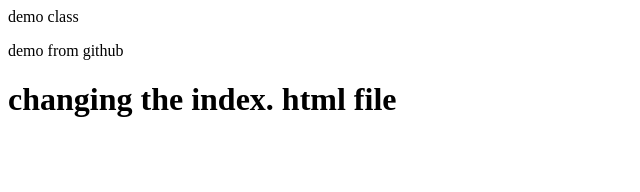
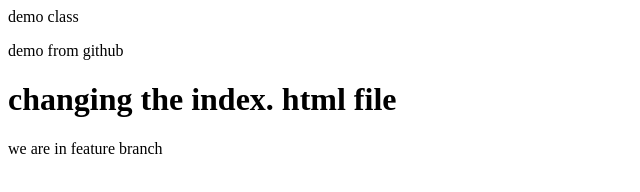
Before and after one commit to Gangaprasad5990/demo-class, a plain HTML site: page index.html in a window 1280 px wide. Shown: the whole page, without its empty margins (0-640 px from the left). Drawn offline with Linux system fonts and the light colour scheme.

Commit message:
changes in feature-branch

```diff
--- a/index.html
+++ b/index.html
@@ -1,3 +1,6 @@
 <div>demo class</div>
 <p>demo from github</p>
 <h1>changing the index. html file</h1>
+
+
+<span>we are in feature branch</span>
```
